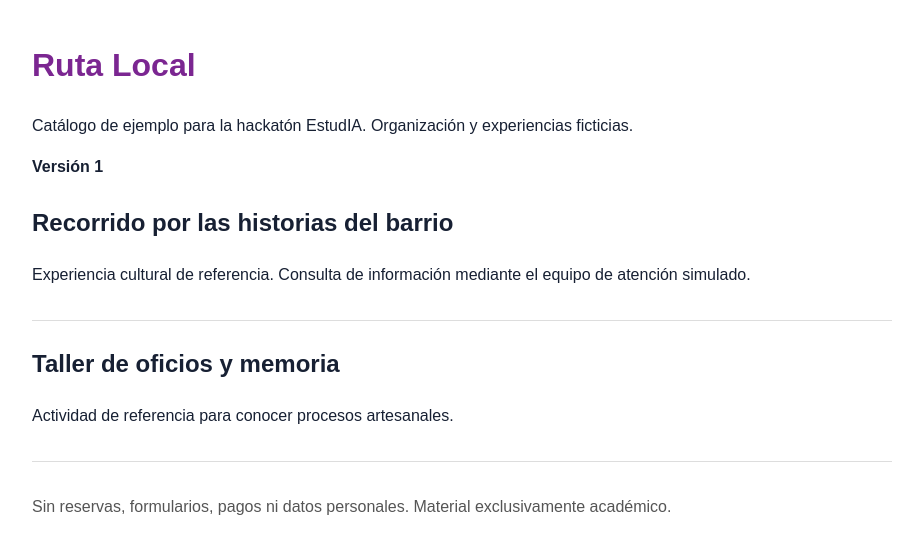
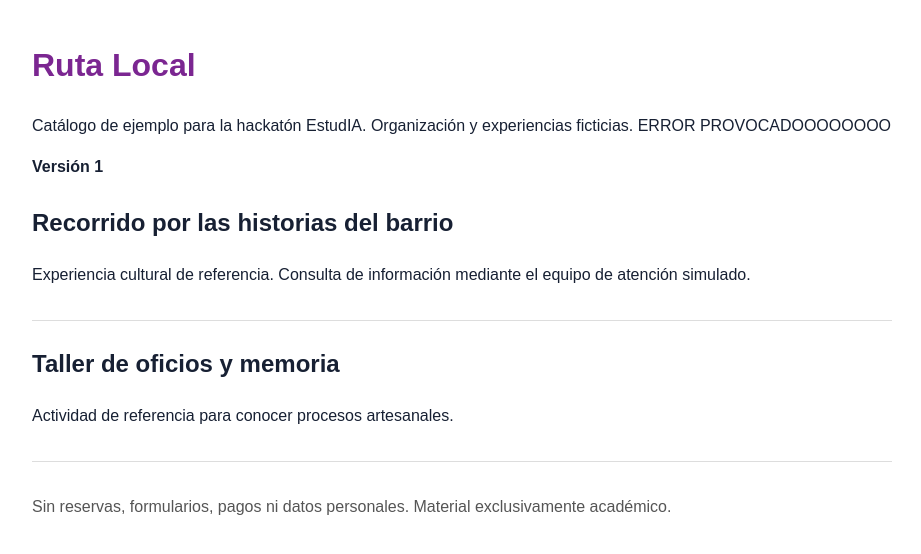
Before and after one commit to Sativa-Nova/pruebaxdd, a plain HTML site: page index.html in a window 1280 px wide. Shown: the whole page, without its empty margins (178-1099 px from the left). Drawn offline with Linux system fonts and the light colour scheme.

Commit message:
Add error message to catalog description
Added an error message to the catalog description.

```diff
--- a/index.html
+++ b/index.html
@@ -1 +1 @@
-<!doctype html><html lang="es"><head><meta charset="utf-8"><meta name="viewport" content="width=device-width, initial-scale=1"><title>Ruta Local - Catálogo ficticio</title><link rel="stylesheet" href="styles.css"></head><body><h1>Ruta Local</h1><p>Catálogo de ejemplo para la hackatón EstudIA. Organización y experiencias ficticias.</p><p><strong>Versión 1</strong></p><article><h2>Recorrido por las historias del barrio</h2><p>Experiencia cultural de referencia. Consulta de información mediante el equipo de atención simulado.</p></article><article><h2>Taller de oficios y memoria</h2><p>Actividad de referencia para conocer procesos artesanales.</p></article><footer>Sin reservas, formularios, pagos ni datos personales. Material exclusivamente académico.</footer></body></html>
+<!doctype html><html lang="es"><head><meta charset="utf-8"><meta name="viewport" content="width=device-width, initial-scale=1"><title>Ruta Local - Catálogo ficticio</title><link rel="stylesheet" href="styles.css"></head><body><h1>Ruta Local</h1><p>Catálogo de ejemplo para la hackatón EstudIA. Organización y experiencias ficticias. ERROR PROVOCADOOOOOOOO</p><p><strong>Versión 1</strong></p><article><h2>Recorrido por las historias del barrio</h2><p>Experiencia cultural de referencia. Consulta de información mediante el equipo de atención simulado.</p></article><article><h2>Taller de oficios y memoria</h2><p>Actividad de referencia para conocer procesos artesanales.</p></article><footer>Sin reservas, formularios, pagos ni datos personales. Material exclusivamente académico.</footer></body></html>
```
